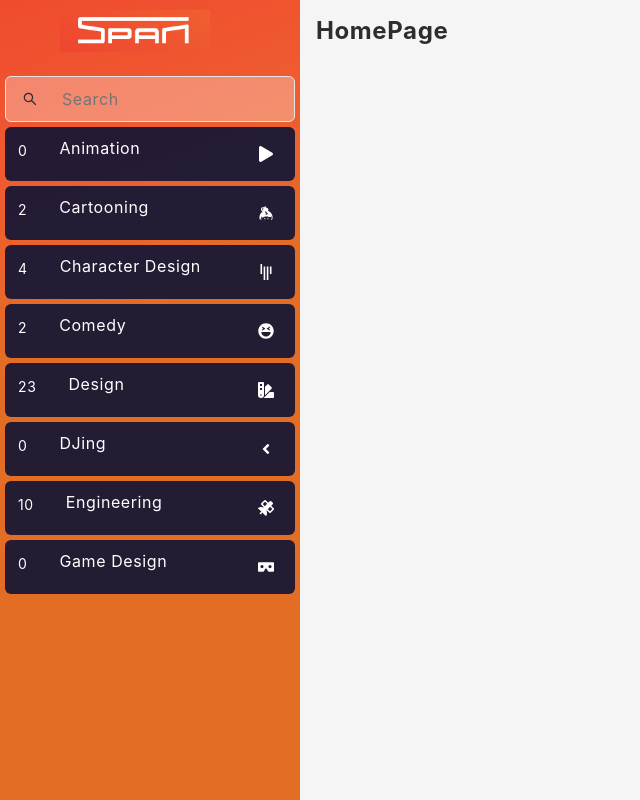
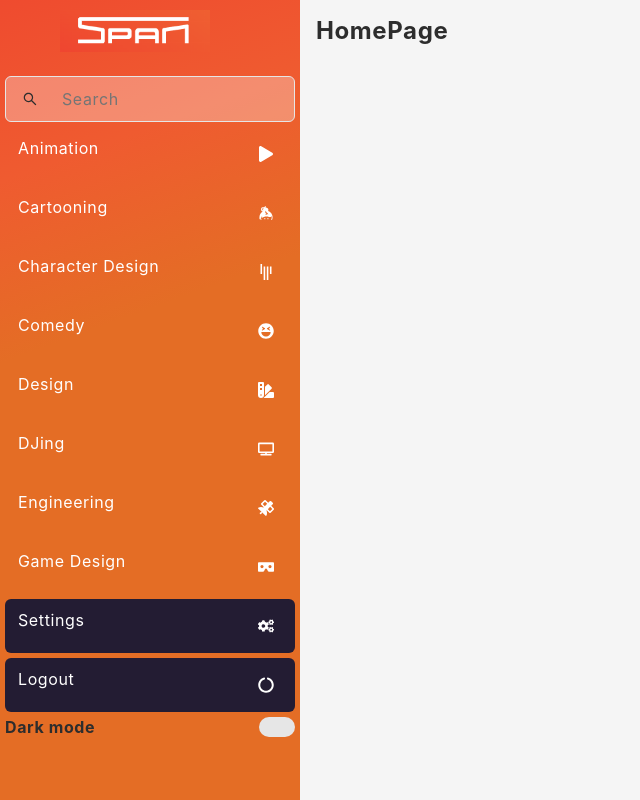
Before and after one commit to Pinto1232/SpanDevCode-Pinto, a React (Vite) app: page / in a window 1280 px wide. Shown: the whole page, without its empty margins (0-640 px from the left). Built offline with nearby package versions, Linux system fonts and the light colour scheme.

Commit message:
All the links within the sidebar is now working. Now am adding the dark mode feature

```diff
--- a/src/components/Sidebar/Sidebar.jsx
+++ b/src/components/Sidebar/Sidebar.jsx
@@ -1,8 +1,38 @@
 import React from 'react'
-import { SSidebar, SLogo, SSearch, SSearchIcon, SDivider, SLinkContainer, SLink, SLinkIcon, SlinkLabel, SLinkNotification } from '../Sidebar/style'
+import
+  {
+    SSidebar,
+    SLogo,
+    SSearch,
+    SSearchIcon,
+    SDivider,
+    SLinkContainer,
+    SLink,
+    SLinkIcon,
+    SlinkLabel,
+    SLinkNotification,
+    SLogOut,
+    STheme,
+    STemeLabel,
+    SThemeToggler,
+    SToggleThumbnail,
+
+  } from '../Sidebar/style'
 import { logoSVG } from '../../assets'
 import { AiOutlineSearch } from 'react-icons/ai'
-import { FaPlay, FaKeybase, FaGitter,FaLaughSquint, FaSwatchbook,FaSatellite, FaVrCardboard, FaAngleLeft } from 'react-icons/fa';
+import
+  {
+    FaPlay,
+    FaKeybase,
+    FaGitter,
+    FaLaughSquint,
+    FaSwatchbook,
+    FaSatellite,
+    FaVrCardboard,
+    FaTv,
+    FaCogs,
+    FaCircleNotch
+  } from 'react-icons/fa';
 
 
 
@@ -21,13 +51,31 @@ const Sidebar = () => {
       {/* <SDivider /> */}
       {linkArray.map(({label, icon, notification, to}) => (
       <SLinkContainer key={label}>
-        <SLink to={to}>
-            <SLinkNotification>{ notification}</SLinkNotification>
-            <SlinkLabel>{ label}</SlinkLabel>
+          <SLink to={to}>
+            {!!notification && (
+              <SLinkNotification>{ notification}</SLinkNotification>
+            )}
+            <SlinkLabel>{label}</SlinkLabel>
             <SLinkIcon>{icon}</SLinkIcon>
         </SLink>
-      </SLinkContainer>
+        </SLinkContainer>
       ))}
+
+      {/*  <SDivider /> */}
+      {linkArray2.map(({label, icon, to}) => (
+        <SLogOut key={label}>
+          <SLink to="/">
+            <SlinkLabel>{label}</SlinkLabel>
+            <SLinkIcon>{icon}</SLinkIcon>
+          </SLink>
+        </SLogOut>
+      ))}
+      <STheme>
+        <STemeLabel>Dark mode</STemeLabel>
+        <SThemeToggler>
+          <SToggleThumbnail/>
+        </SThemeToggler>
+      </STheme>
     </SSidebar>
   )
 }
@@ -45,33 +93,33 @@ const linkArray = [
     label: 'Cartooning',
     icon: <FaKeybase />,
     to: '/cartooning',
-    notification: 2,
+    notification:0,
   },
 
       {
     label: 'Character Design',
     icon: <FaGitter />,
     to: '/chardesing',
-    notification: 4,
+    notification:0,
   },
 
         {
     label: 'Comedy',
     icon: <FaLaughSquint />,
     to: '/comedy',
-    notification: 2,
+    notification:0,
   },
 
   {
     label: 'Design',
     icon: <FaSwatchbook />,
     to: '/desing',
-    notification: 23,
+    notification: 0,
   },
 
   {
     label: 'DJing',
-    icon: <FaAngleLeft />,
+    icon: <FaTv/>,
     to: '/djing',
     notification: 0,
   },
@@ -80,7 +128,7 @@ const linkArray = [
     label: 'Engineering',
     icon: <FaSatellite />,
     to: '/engineering',
-    notification: 10,
+    notification: 0,
   },
 
   {
@@ -89,6 +137,22 @@ const linkArray = [
     to: '/gamedesign',
     notification: 0,
   }
+
 ];
 
+
+const linkArray2 = [
+  {
+    label: 'Settings',
+    icon: <FaCogs />,
+    to: '/settings',
+  },
+
+  {
+    label: 'Logout',
+    icon: <FaCircleNotch />,
+    to: '/logout',
+  }
+]
+
 export default Sidebar
--- a/src/components/Sidebar/style.js
+++ b/src/components/Sidebar/style.js
@@ -63,14 +63,17 @@ export const SSearchIcon = styled.button`
 
 export const SDivider = styled.div`
   height: 1px;
-  width: 100%;
+  max-width: 100%;
 
-  background: ${({ theme }) => theme.bg3};
-  margin: ${v.lgSpacing} 0;
+  background: ${({ theme }) => theme.bg4};
+  margin: ${v.mdSpacing} 0;
+  margin-left: ${v.mrLeft};
+  margin-right: ${v.mrRight};
+  margin-bottom: ${v.mrBottom};
 `
 
 export const SLinkContainer = styled.div`
-    background: #111435e8;
+    background: transparent;
     color: #fff;
     margin-top: 12px;
     padding: 5px;
@@ -121,3 +124,53 @@ export const SLinkNotification = styled.div`
 
   margin-right: ${v.mdSpacing};
 `
+
+export const SLogOut = styled.div`
+   background: #111435e8;
+    color: #fff;
+    margin-top: 12px;
+    padding: 5px;
+    max-width: 100%;
+
+
+
+
+  border-radius: ${v.borderRadius};
+  cursor: pointer;
+  margin: 5px;
+
+  :hover {
+    box-shadow: inset 0 0 0 1px ${({ theme }) => theme.bg3};
+    background: transparent;
+  }
+`
+
+export const STheme = styled.div`
+    display: flex;
+    align-items: center;
+    font-size: 16px;
+    margin: 5px;
+`
+
+export const STemeLabel = styled.span`
+  display: block;
+  flex: 1;
+  font-weight: bold;
+`
+
+export const SThemeToggler = styled.button`
+   ${btnReset};
+   margin: 0 auto;
+   cursonr: pointer;
+   width: 36px;
+   height: 20px;
+   border-radius: 10px;
+   background: ${({ theme }) => theme.bg3};
+
+   position: relative;
+`
+
+export const SToggleThumbnail = styled.div `
+
+
+`
--- a/src/styles/theme.js
+++ b/src/styles/theme.js
@@ -3,6 +3,7 @@ export const lightTheme = {
     bgAlpha: "rgb(255,255,255, .3)",
     bg2: "rgb(245, 245, 245)",
     bg3: "rgb(230,230, 230)",
+    bg4: "transparent",
     text: "rgb(45,45,45)",
     primary: "rgb(52,131,235)",
 };
--- a/src/styles/variables.js
+++ b/src/styles/variables.js
@@ -9,6 +9,9 @@ export const v = {
     xxlSpacing: `48px`,
   borderRadius: `6px`,
   mrTop: `10px`,
+  mrLeft: `10px`,
+  mrRight: `10px`,
+  mrBottom: `50px;`
 };
 
 export const btnReset = css`
```
